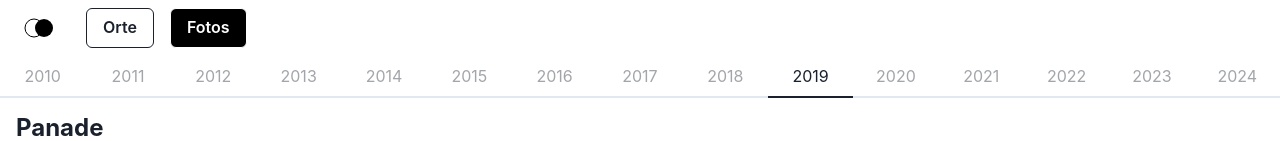
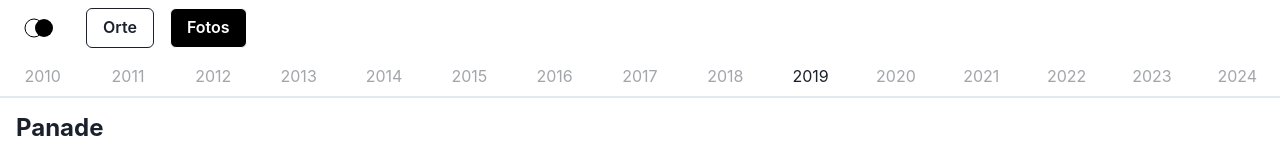
Before and after one commit to fraukesch/puntastisch, a React (Vite) app: page /fotos in a window 1280 px wide. Shown: the top 141 px of the page. Built offline with nearby package versions, Linux system fonts and the light colour scheme.

Commit message:
fix: scrollable timeline for pictures

```diff
--- a/src/Pictures.tsx
+++ b/src/Pictures.tsx
@@ -58,8 +58,8 @@ const PictureCollection = ({pictures, text, height}: {pictures: string[], text:
 
 
 export const Pictures = () => (
-    <Tabs colorScheme='black' defaultIndex={9} isLazy isFitted>
-        <TabList>
+    <Tabs colorScheme='black' defaultIndex={9} isLazy isFitted maxW='100%'>
+        <TabList overflowX='auto' overflowY='hidden'>
             <Tab isDisabled={true}>2010</Tab>
             <Tab isDisabled={true}>2011</Tab>
             <Tab isDisabled={true}>2012</Tab>
```
